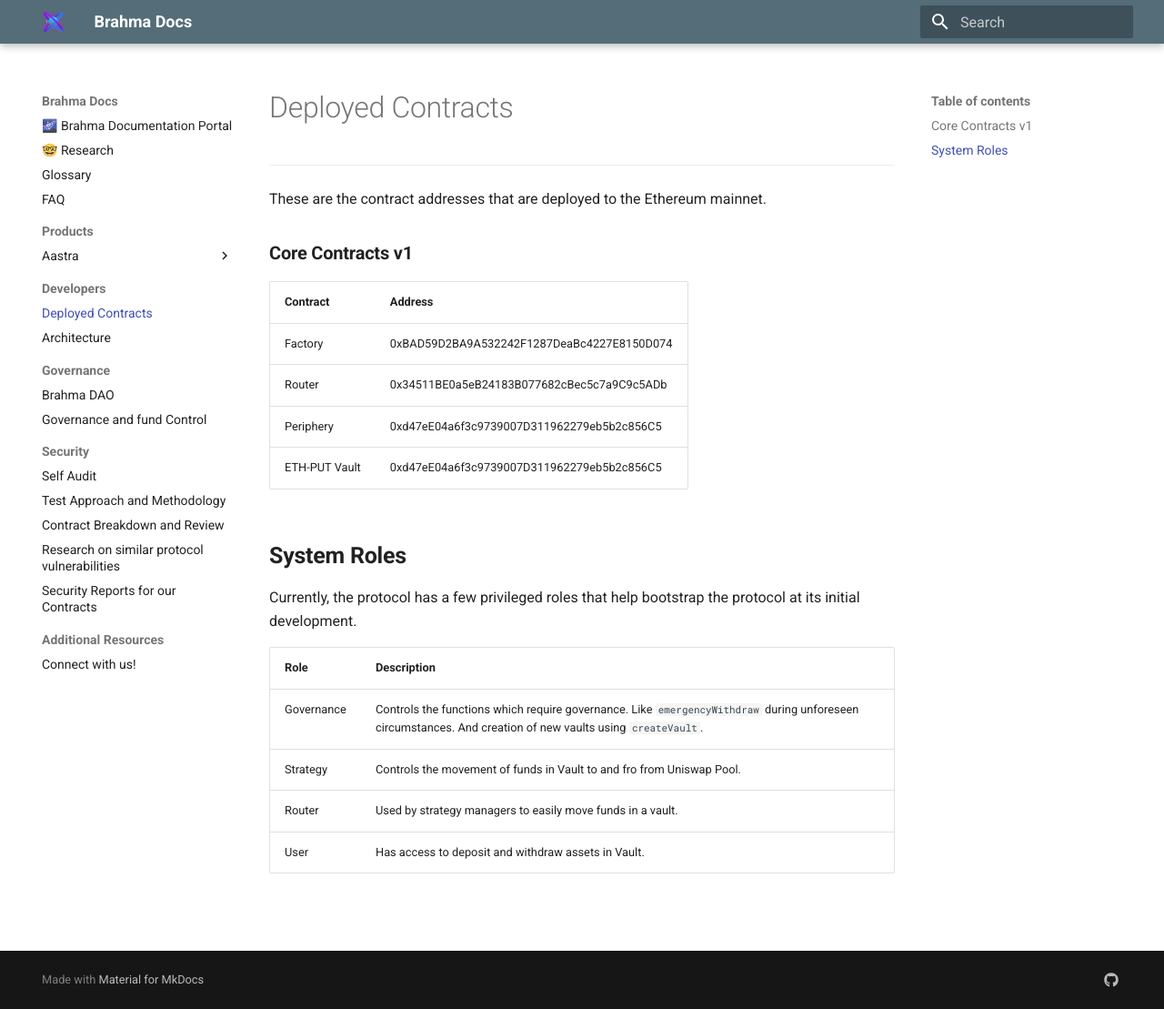
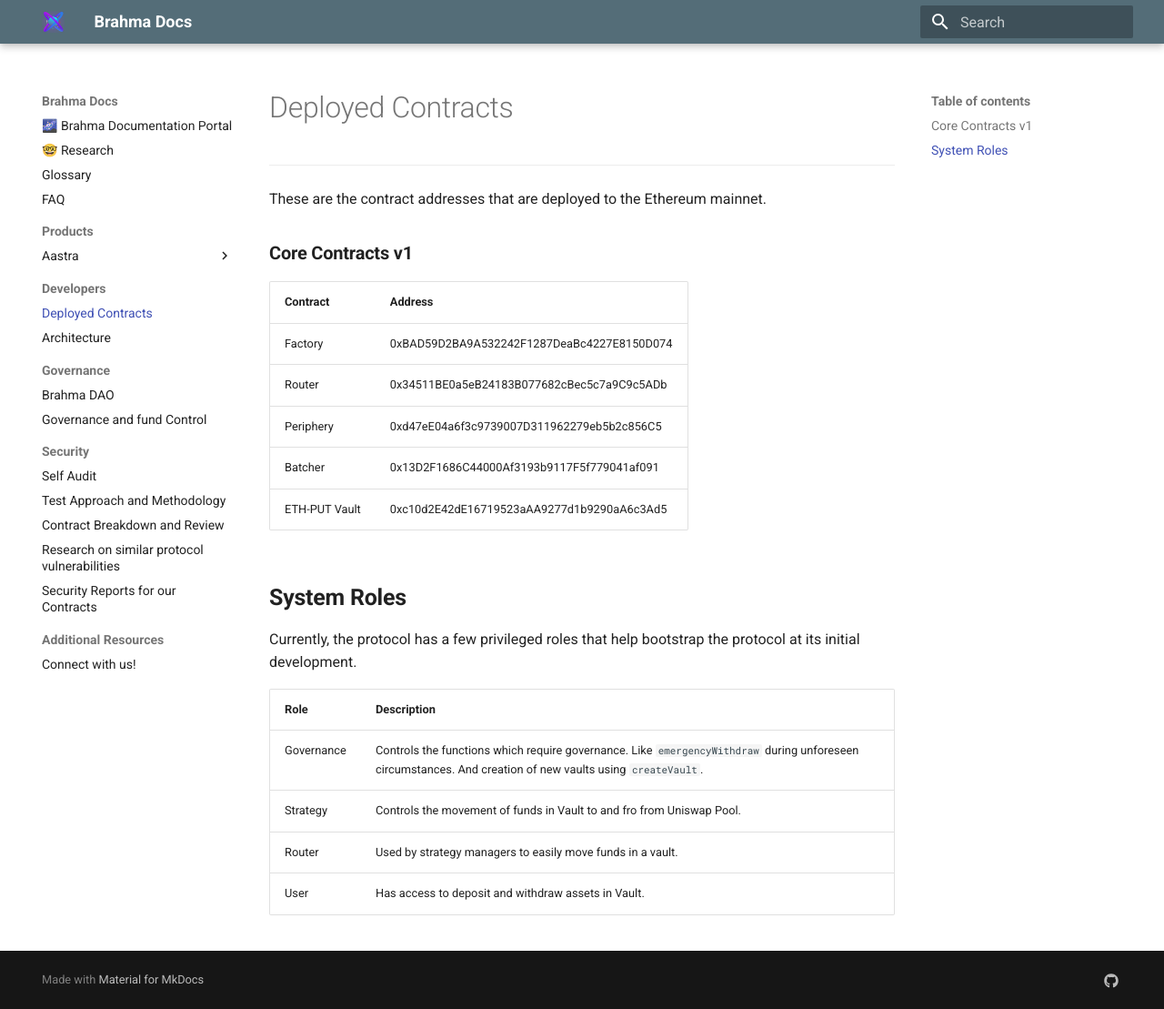
Before and after one commit to Brahma-fi/Brahma-docs, an MkDocs documentation site: the page built from docs/DeployedContracts.md, in a window 1280 px wide and 1109 px high. Shown: the whole window at 91% size. Built offline with MkDocs 1.6.1 and Material for MkDocs 9.7.7, drawn with Linux system fonts in a browser that asks for light colours.

Commit message:
added missing points

```diff
--- a/docs/DeployedContracts.md
+++ b/docs/DeployedContracts.md
@@ -9,7 +9,8 @@
 | Factory       | 0xBAD59D2BA9A532242F1287DeaBc4227E8150D074 |
 | Router        | 0x34511BE0a5eB24183B077682cBec5c7a9C9c5ADb |
 | Periphery     | 0xd47eE04a6f3c9739007D311962279eb5b2c856C5 |
-| ETH-PUT Vault | 0xd47eE04a6f3c9739007D311962279eb5b2c856C5 |
+| Batcher       | 0x13D2F1686C44000Af3193b9117F5f779041af091 |
+| ETH-PUT Vault | 0xc10d2E42dE16719523aAA9277d1b9290aA6c3Ad5 |
 
 ## **System Roles**
 
```
Also changed, not shown: docs/Architecture.md (+3 -0 lines), docs/GovernanceAndFundControl.md (+1 -3 lines), docs/ResearchOnSimilarProtocols.md (+1 -1 lines), docs/index.md (+2 -2 lines).
